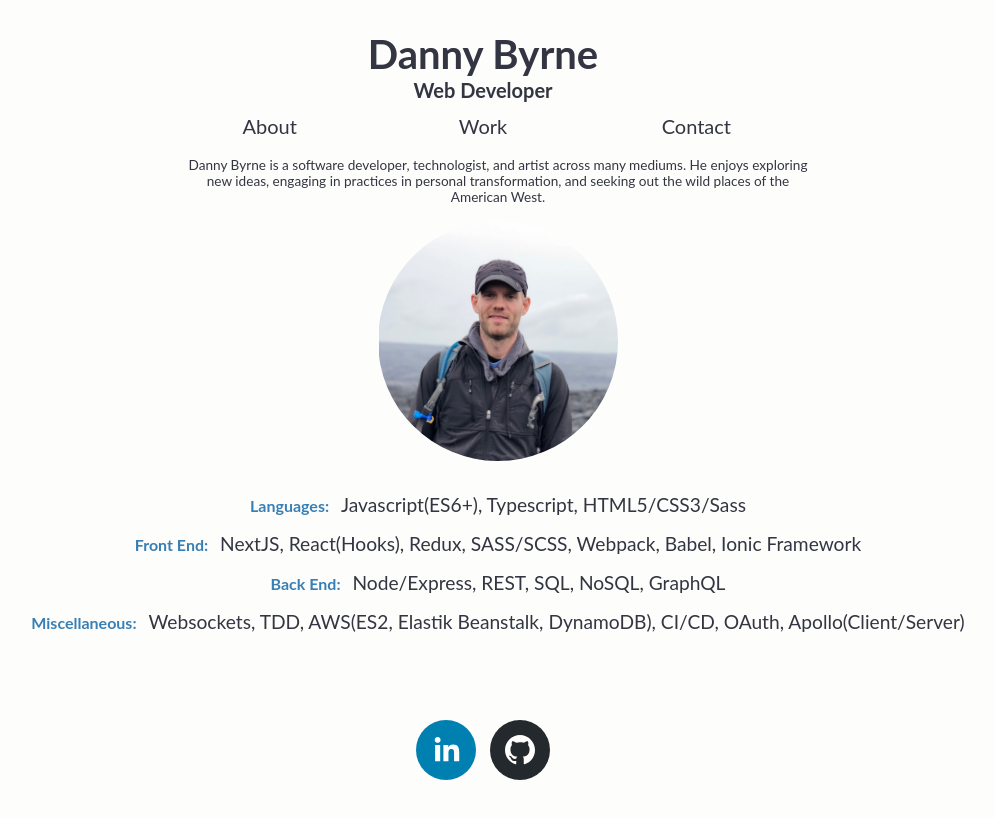
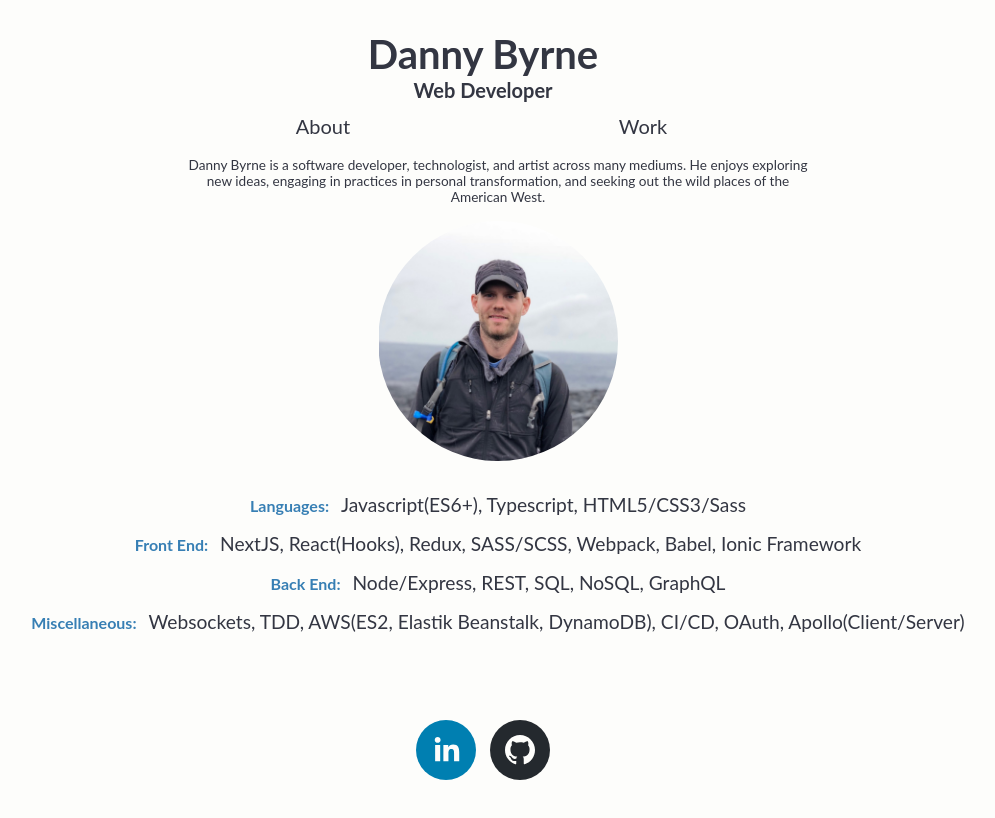
Before and after one commit to danny-byrne/Devsite, a React (Create React App) app: page / in a window 1280 px wide. Shown: the top 818 px of the page, without its empty margins (157-1152 px from the left). Built offline with nearby package versions, Linux system fonts and the light colour scheme.

Commit message:
remove Contact Page

```diff
--- a/src/constants.js
+++ b/src/constants.js
@@ -23,7 +23,7 @@ export const VIEWS = {
     about: 'About',
     work: 'Work',
     // creative: 'Creative',
-    contact: 'Contact',
+    // contact: 'Contact',
     // resume: 'Resume',
 };
 
```
